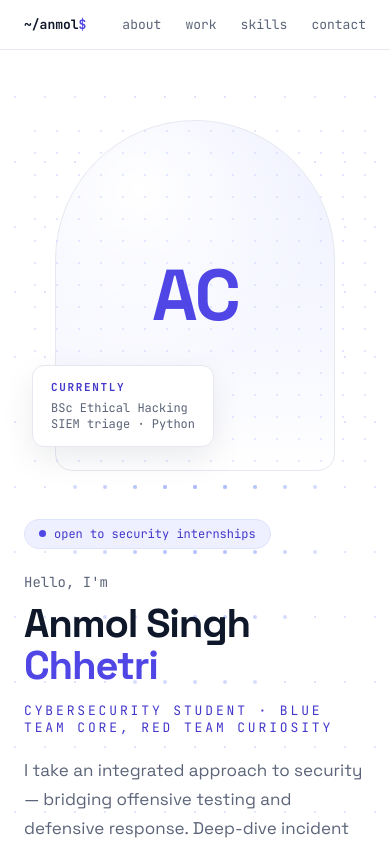
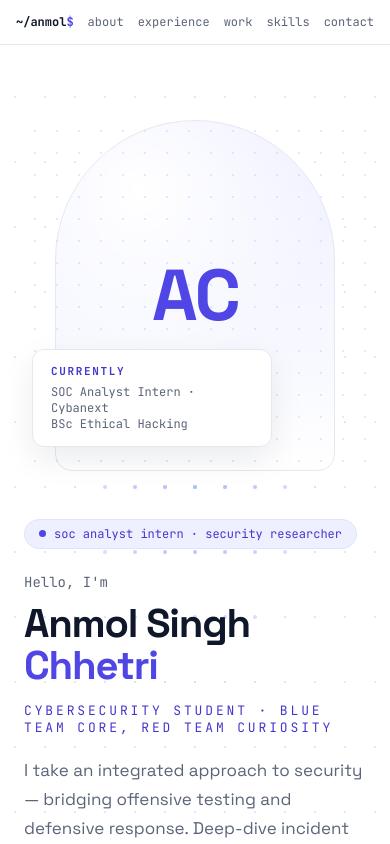
Before and after one commit to anmol-chhetri-G/portfolio, a React (Vite) app: page / in a window 390 px wide. Shown: the top 844 px of the page. Built offline with nearby package versions, Linux system fonts and the light colour scheme.

Commit message:
v4: real links, experience, verified certs, tinkering

```diff
--- a/src/components/Contact.jsx
+++ b/src/components/Contact.jsx
@@ -4,7 +4,7 @@ export default function Contact() {
   return (
     <section id="contact" className="contact" data-reveal>
       <div className="shell">
-        <div className="kicker">04 · contact</div>
+        <div className="kicker">05 · contact</div>
         <h2>Let&apos;s talk security.</h2>
         <div className="contact-actions">
           <a className="btn btn-primary" href={`mailto:${profile.email}`}>
--- /dev/null
+++ b/src/components/Experience.jsx
@@ -0,0 +1,28 @@
+import { profile } from '../data/portfolio'
+
+export default function Experience() {
+  return (
+    <section id="experience" data-reveal>
+      <div className="shell">
+        <div className="kicker">02 · experience</div>
+        <h2>Doing the work, not just studying it.</h2>
+        {profile.experience.map((job) => (
+          <article className="job" key={job.role + job.org}>
+            <div className="job-head">
+              <h3>{job.role}</h3>
+              <span className="job-period">{job.period}</span>
+            </div>
+            <p className="job-org">
+              {job.org} · {job.type} · {job.location}
+            </p>
+            <ul>
+              {job.points.map((point) => (
+                <li key={point}>{point}</li>
+              ))}
+            </ul>
+          </article>
+        ))}
+      </div>
+    </section>
+  )
+}
--- a/src/components/Hero.jsx
+++ b/src/components/Hero.jsx
@@ -5,7 +5,7 @@ export default function Hero() {
     <header className="hero" id="top">
       <div className="shell hero-grid">
         <div>
-          <div className="badge">open to security internships</div>
+          <div className="badge">soc analyst intern · security researcher</div>
           <p className="hero-eyebrow">Hello, I&apos;m</p>
           <h1>
             Anmol Singh <span>Chhetri</span>
@@ -36,9 +36,9 @@ export default function Hero() {
           </div>
           <div className="hero-card">
             <strong>Currently</strong>
+            SOC Analyst Intern · Cybanext
+            <br />
             BSc Ethical Hacking
-            <br />
-            SIEM triage · Python
           </div>
         </div>
       </div>
--- a/src/components/Nav.jsx
+++ b/src/components/Nav.jsx
@@ -4,6 +4,7 @@ import { Link } from 'react-router-dom'
 // page reload — and still work from /projects/* via the leading slash.
 const LINKS = [
   { to: '/#about', label: 'about' },
+  { to: '/#experience', label: 'experience' },
   { to: '/#work', label: 'work' },
   { to: '/#skills', label: 'skills' },
   { to: '/#contact', label: 'contact' },
--- a/src/components/Work.jsx
+++ b/src/components/Work.jsx
@@ -5,7 +5,7 @@ export default function Work() {
   return (
     <section id="work" data-reveal>
       <div className="shell">
-        <div className="kicker">02 · work</div>
+        <div className="kicker">03 · work</div>
         <h2>Projects built to understand attackers.</h2>
         {profile.projects.map((project, i) => (
           <article className="project" key={project.slug}>
@@ -28,6 +28,17 @@ export default function Work() {
             </div>
           </article>
         ))}
+        <h2 style={{ marginTop: 64, fontSize: 24 }}>Tinkering</h2>
+        <ul className="tinker-list">
+          {profile.tinkering.map((item) => (
+            <li key={item.title}>
+              <a href={item.repo} target="_blank" rel="noreferrer">
+                {item.title} ↗
+              </a>
+              <span>{item.note}</span>
+            </li>
+          ))}
+        </ul>
       </div>
     </section>
   )
--- a/src/data/portfolio.js
+++ b/src/data/portfolio.js
@@ -10,8 +10,7 @@ export const profile = {
   email: 'anmolsinghchetri34@gmail.com',
   phone: '+977 9800532114',
   github: 'https://github.com/anmol-chhetri-G',
-  // TODO: replace with your actual profile URL
-  linkedin: 'https://www.linkedin.com/',
+  linkedin: 'https://www.linkedin.com/in/anmol-chhetri-01408833a/',
   summary:
     'I take an integrated approach to security — bridging offensive testing and defensive response. Deep-dive incident analysis and alert triage in Splunk, Elastic, and Wazuh, backed by hands-on practice in network reconnaissance and web vulnerability testing.',
   education: [
@@ -24,6 +23,28 @@ export const profile = {
       title: 'High School',
       place: 'Adarsh Madhyamik Vidhyalaya, Nepalgunj',
       period: '2022 – 2024',
+    },
+  ],
+  experience: [
+    {
+      role: 'Security Operations Center Analyst',
+      org: 'Cybanext Technologies',
+      type: 'Internship',
+      period: 'Sep 2026 – Present',
+      location: 'Remote',
+      points: [
+        'Security Operations Center monitoring — alert triage and security event tracking.',
+      ],
+    },
+    {
+      role: 'Security Researcher',
+      org: 'Independent Research',
+      type: 'Self-employed',
+      period: 'Aug 2026 – Present',
+      location: 'Remote',
+      points: [
+        'Independent research across API security, web application testing, and vulnerability assessment.',
+      ],
     },
   ],
   skills: [
@@ -39,10 +60,19 @@ export const profile = {
     { label: 'Systems', items: ['Linux', 'Windows', 'Cross-platform tooling'] },
   ],
   certs: [
-    'Certified Cybersecurity Foundations (CORE)',
-    'Certified Red Team Operations Manager (CRTOM)',
-    'CAPIJ — Certified API Hacking Junior',
-    'HackAstra Finalist — Ranked 12th',
+    {
+      name: 'Certified Multi-Cloud Blue Team Analyst (MCBTA)',
+      issuer: 'Cyber Warfare Labs',
+      url: 'https://labs.cyberwarfare.live/credential/achievement/6aa1e361ce6365c3b488ec7f',
+    },
+    {
+      name: 'Certified Cybersecurity Foundations (CORE)',
+      issuer: 'Hackviser',
+      url: 'https://hackviser.com/verify?id=HV-CORE-FVU4PC3K',
+    },
+    { name: 'Certified Red Team Operations Manager (CRTOM)', issuer: '', url: '' },
+    { name: 'CAPIJ — Certified API Hacking Junior', issuer: '', url: '' },
+    { name: 'HackAstra Finalist — Ranked 12th', issuer: '', url: '' },
   ],
   projects: [
     {
@@ -53,8 +83,7 @@ export const profile = {
       description:
         'A real-time intrusion detection system written in Python that monitors TCP/IP traffic and applies signature-based analysis to flag unauthorized network probes automatically. Built to learn what reconnaissance looks like from the defender’s side of the wire.',
       tags: ['Python', 'TCP/IP', 'Signature Analysis'],
-      // TODO: paste the repo URL, e.g. 'https://github.com/anmol-chhetri-G/network-ids'
-      repo: '',
+      repo: 'https://github.com/anmol-chhetri-G/python-intrusion-detection-system',
     },
     {
       slug: 'steganography',
@@ -64,8 +93,7 @@ export const profile = {
       description:
         'A Python application that hides messages inside images by manipulating least-significant bits, and extracts them back out without visibly altering the carrier. An exercise in how data exfiltration can hide in plain sight.',
       tags: ['Python', 'LSB', 'Cryptography'],
-      // TODO: paste the repo URL
-      repo: '',
+      repo: 'https://github.com/anmol-chhetri-G/steg-doc',
     },
     {
       slug: 'keylogger',
@@ -75,8 +103,7 @@ export const profile = {
       description:
         'A lab-environment keylogger using pynput for keystroke capture with OS detection across platforms. Built strictly for education: to understand the offensive monitoring techniques that endpoint defenders must detect and stop.',
       tags: ['Python', 'pynput', 'Recon'],
-      // TODO: paste the repo URL
-      repo: '',
+      repo: 'https://github.com/anmol-chhetri-G/Keylogger',
     },
     {
       slug: 'password-manager',
@@ -86,8 +113,20 @@ export const profile = {
       description:
         'A Python credential storage manager focused on secure handling fundamentals — a hands-on way to learn what separates careful secret management from the mistakes that lead to breaches.',
       tags: ['Python', 'Security', 'CLI'],
-      // TODO: paste the repo URL
-      repo: '',
+      repo: 'https://github.com/anmol-chhetri-G/Python-Password_manager',
+    },
+  ],
+  // Smaller builds that live only as repo links — no detail pages.
+  tinkering: [
+    {
+      title: 'hourglass',
+      note: 'Toy project',
+      repo: 'https://github.com/anmol-chhetri-G/hourglass',
+    },
+    {
+      title: 'Sylph',
+      note: 'Hobby project',
+      repo: 'https://github.com/anmol-chhetri-G/Sylph',
     },
   ],
 }
--- a/src/pages/Home.jsx
+++ b/src/pages/Home.jsx
@@ -1,6 +1,7 @@
 import About from '../components/About'
 import Contact from '../components/Contact'
 import DotGrid from '../components/DotGrid'
+import Experience from '../components/Experience'
 import Hero from '../components/Hero'
 import Skills from '../components/Skills'
 import Work from '../components/Work'
@@ -13,6 +14,7 @@ export default function Home() {
       <main>
         <Hero />
         <About />
+        <Experience />
         <Work />
         <Skills />
         <Contact />
--- a/src/styles/global.css
+++ b/src/styles/global.css
@@ -520,6 +520,103 @@ h2 {
   color: var(--accent);
 }
 
+.cert-list li a {
+  color: inherit;
+  text-decoration: none;
+}
+
+.cert-list li a:hover {
+  color: var(--accent-dark);
+}
+
+.cert-issuer {
+  display: block;
+  margin-top: 6px;
+  font-size: 11px;
+  letter-spacing: 0.1em;
+  text-transform: uppercase;
+  color: var(--muted);
+}
+
+/* ============================================================
+   Experience
+   ============================================================ */
+.job {
+  border-top: 1px solid var(--line);
+  padding: 32px 0;
+}
+
+.job-head {
+  display: flex;
+  justify-content: space-between;
+  align-items: baseline;
+  gap: 16px;
+  flex-wrap: wrap;
+}
+
+.job h3 {
+  font-size: 20px;
+  letter-spacing: -0.01em;
+}
+
+.job-period {
+  font-family: var(--mono);
+  font-size: 12px;
+  color: var(--muted);
+  white-space: nowrap;
+}
+
+.job-org {
+  margin-top: 6px;
+  font-family: var(--mono);
+  font-size: 13px;
+  color: var(--accent-dark);
+}
+
+.job ul {
+  margin: 12px 0 0;
+  padding-left: 20px;
+  color: var(--muted);
+  line-height: 1.7;
+}
+
+/* ============================================================
+   Tinkering — small external-link rows under Work
+   ============================================================ */
+.tinker-list {
+  list-style: none;
+  margin: 0;
+  padding: 0;
+  display: grid;
+  gap: 8px;
+}
+
+.tinker-list li {
+  display: flex;
+  align-items: baseline;
+  gap: 12px;
+  font-family: var(--mono);
+  font-size: 13px;
+  border: 1px solid var(--line);
+  border-radius: 8px;
+  padding: 12px 16px;
+  background: var(--panel);
+}
+
+.tinker-list li a {
+  color: var(--ink);
+  text-decoration: none;
+  font-weight: 700;
+}
+
+.tinker-list li a:hover {
+  color: var(--accent-dark);
+}
+
+.tinker-list li span {
+  color: var(--muted);
+}
+
 /* ============================================================
    Contact / Footer (footer is the one dark navy accent)
    ============================================================ */
@@ -625,6 +722,15 @@ footer {
 }
 
 @media (max-width: 800px) {
+  .nav-inner {
+    font-size: 12px;
+    padding: 14px 16px;
+  }
+
+  .nav a {
+    margin-left: 14px;
+  }
+
   .hero-grid {
     grid-template-columns: 1fr;
     gap: 48px;
```
Also changed, not shown: scripts/verify.mjs (+36 -3 lines), src/components/Skills.jsx (+11 -2 lines), 1 other file (tests, documents, lock files or other folders).
